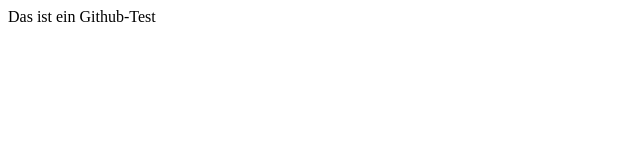
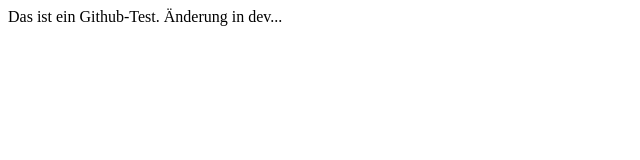
Before and after one commit to sehnot/hello-world, a plain HTML site: page index.html in a window 1280 px wide. Shown: the whole page, without its empty margins (0-640 px from the left). Drawn offline with Linux system fonts and the light colour scheme.

Commit message:
Update index.html

```diff
--- a/index.html
+++ b/index.html
@@ -1 +1 @@
-<html><head></head><body>Das ist ein Github-Test</body></html>
+<html><head></head><body>Das ist ein Github-Test. Änderung in dev...</body></html>
```
